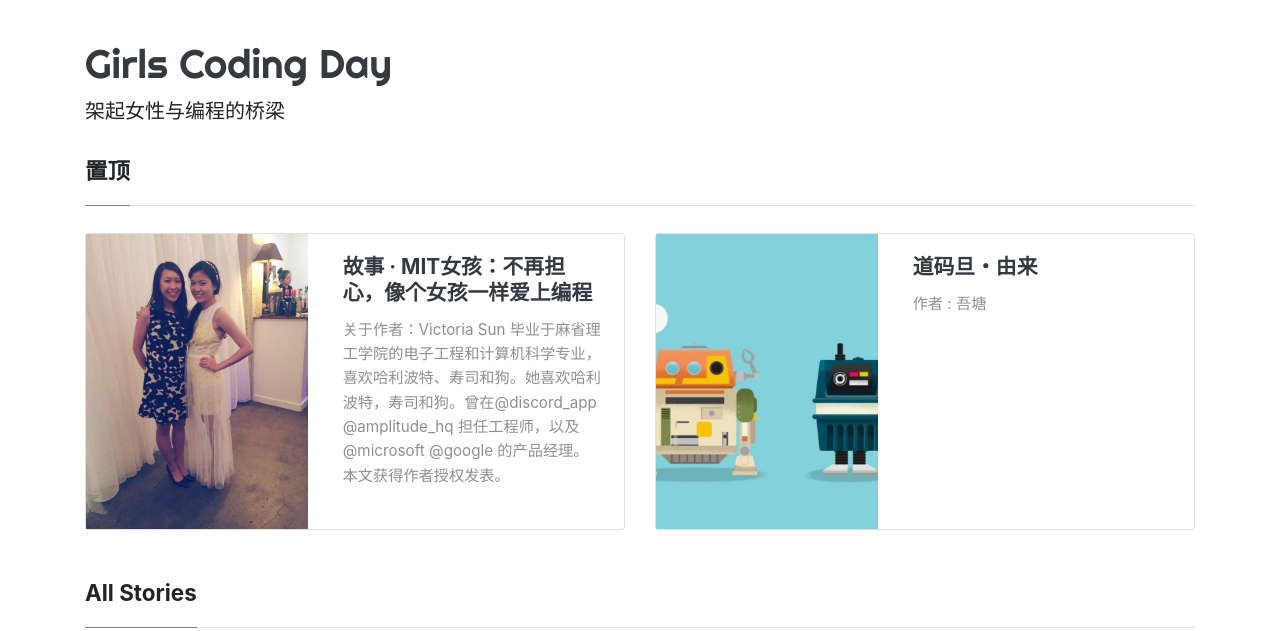
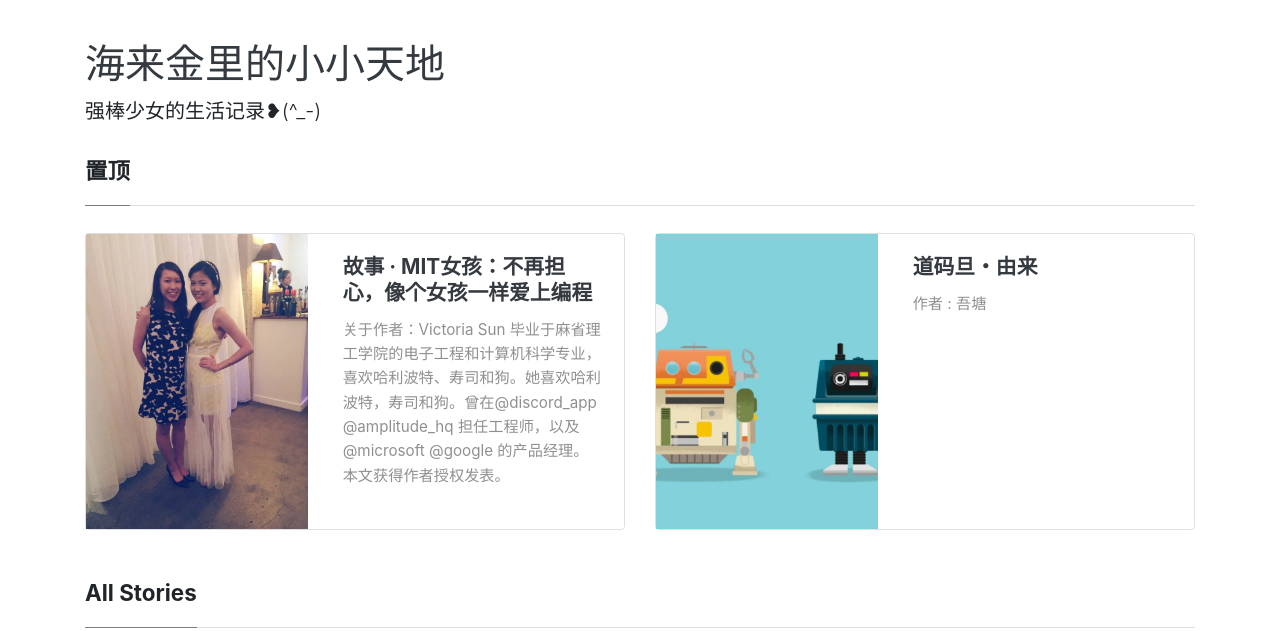
Before and after one commit to zxymoon1224/-1, a Jekyll site: the page built from index.html, in a window 1280 px wide and 900 px high, cut to the strip 0-631 px from the top of the window. Built offline with Jekyll 4.4.1, drawn with Linux system fonts in a browser that asks for light colours; nearby versions of some CDN libraries; the list of posts is cut into pages by our own code; some of the changed text lies outside the part shown.

Commit message:
更新配置文件
自定义

```diff
--- a/_config.yml
+++ b/_config.yml
@@ -1,12 +1,12 @@
 # "/" + 仓库的名字. 资源文件的路径组成部分
-baseurl: "/Girls-Coding-Day-Jekyll-blog-2"
+baseurl: "/-1"
 
 # 网页的标题
-title: "Girls Coding Day"
+title: "海来金里的小小天地"
 # 网站的主标题
-name: "Girls Coding Day"
+name: "海来金里的小小天地"
 # 网站副标题
-description: "架起女性与编程的桥梁"
+description: "强棒少女的生活记录❥(^_-)"
 
 # 分页配置
 # 每页文章数量
```
